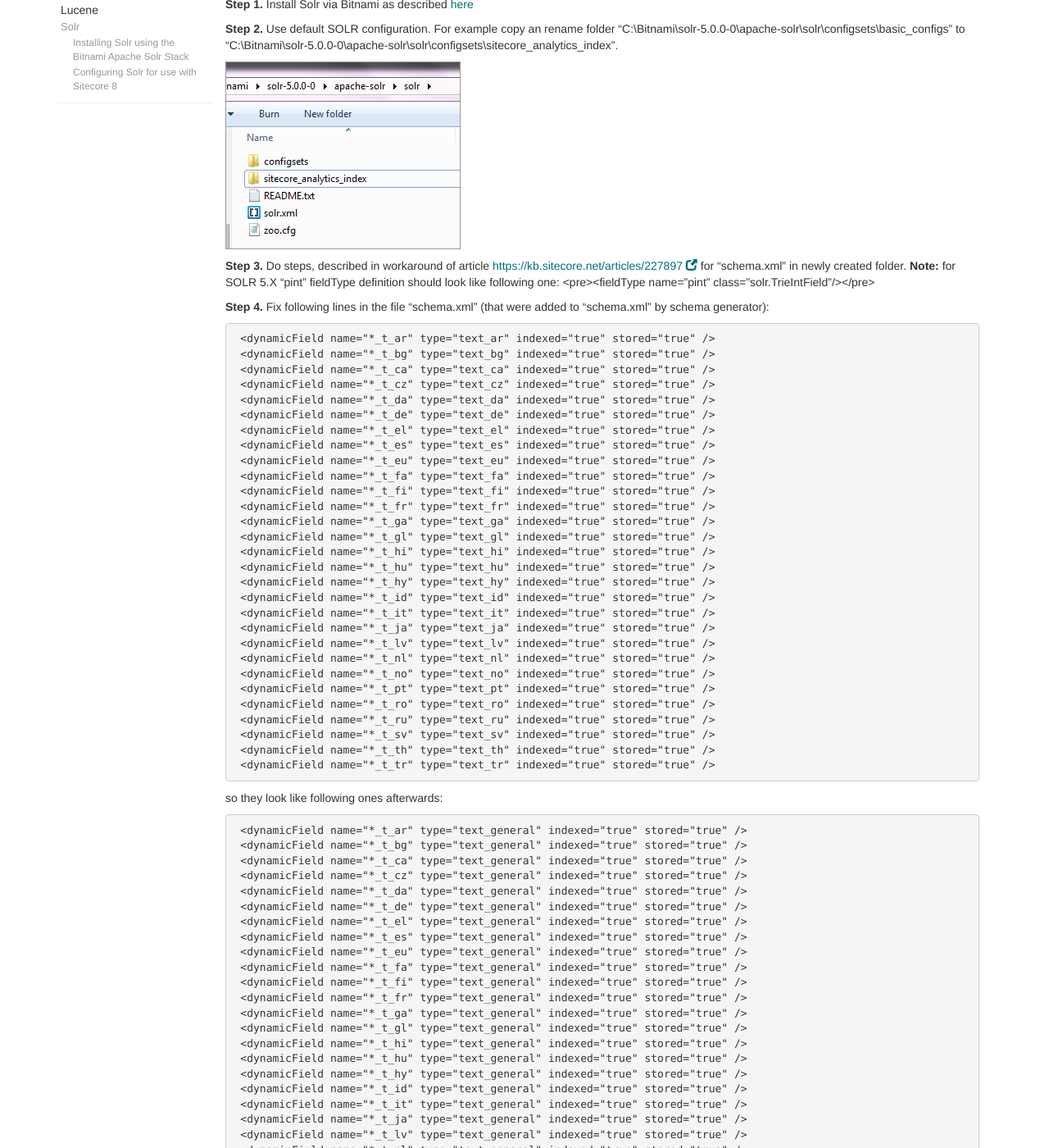
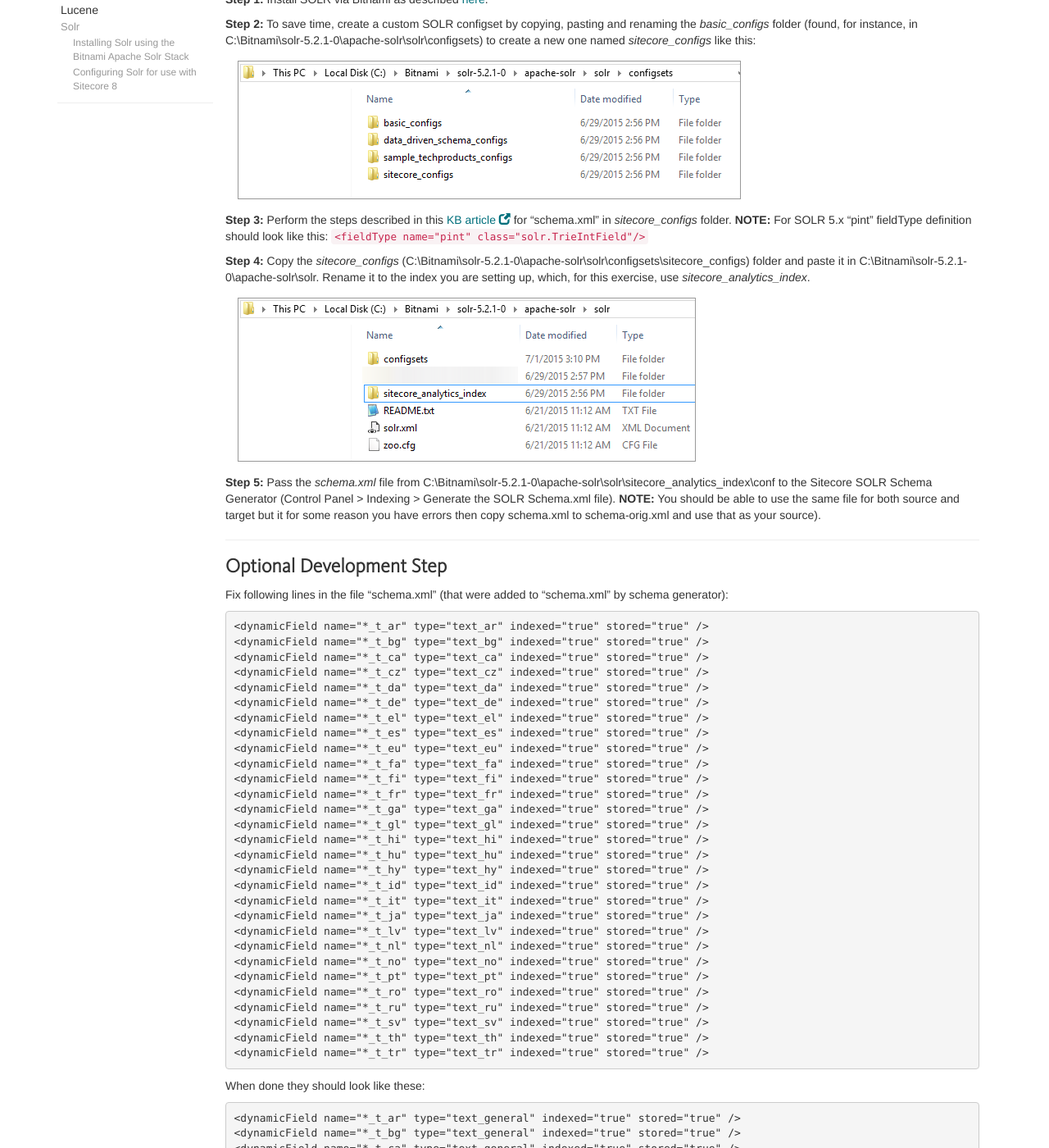
Before and after one commit to Sitecore-Community/docs, a Jekyll site: the page built from search/solr/Configuring-Solr-for-use-with-Sitecore-8/index.md, in a window 1280 px wide and 1400 px high, scrolled down 259 px. Shown: the whole window at 82% size. Built offline with Jekyll 4.4.1, drawn with Linux system fonts in a browser that asks for light colours; nearby versions of some CDN libraries; a script that is not in the unit is left out; comment, search, counter and statistics services are not loaded; some of the changed text lies outside the part shown.

Commit message:
Reworked the Configuring Solr for use with Sitecore page to make it easier to follow as well as changed a few steps. Instead of documenting how to setup the "analytics" index in Solr, I made it so that you can quickly setup any index in Solr following just a few steps.

````diff
--- a/search/solr/Configuring-Solr-for-use-with-Sitecore-8/index.md
+++ b/search/solr/Configuring-Solr-for-use-with-Sitecore-8/index.md
@@ -6,128 +6,166 @@
 
 > This is a work in progress!
 
-### How to configure SOLR to enable only analytics index
+The purpose of this document is to illustrate the steps needed to get SOLR configured properly for use with a Sitecore 8 instance.
 
-**Step 1.** Install Solr via Bitnami as described  [here]({{ site.baseurl }}/search/solr/installing-solr-using-the-bitnami-apache-solr-stack/)
+**Step 1:** Install SOLR via Bitnami as described  [here]({{ site.baseurl }}/search/solr/installing-solr-using-the-bitnami-apache-solr-stack/).
 
-**Step 2.** Use default SOLR configuration. For example copy an rename folder "C:\Bitnami\solr-5.0.0-0\apache-solr\solr\configsets\basic_configs" to "C:\Bitnami\solr-5.0.0-0\apache-solr\solr\configsets\sitecore_analytics_index".
+**Step 2:** To save time, create a custom SOLR configset by copying, pasting and renaming the *basic_configs* folder (found, for instance, in C:\Bitnami\solr-5.2.1-0\apache-solr\solr\configsets) to create a new one named *sitecore_configs* like this:
 
-<img src="/docs/images/search/solr/Configuring-Solr-for-use-with-Sitecore-8/solrfolder.png"  />
+  <img src="/docs/images/search/solr/Configuring-Solr-for-use-with-Sitecore-8/configsets.png" style="margin:5px 15px" />
 
-**Step 3.** Do steps, described in workaround of article [https://kb.sitecore.net/articles/227897](https://kb.sitecore.net/articles/227897) for "schema.xml" in newly created folder.
-    **Note:** for SOLR 5.X "pint" fieldType definition should look like following one:
-     <pre>&lt;fieldType name="pint" class="solr.TrieIntField"/&gt;</pre>
+**Step 3:** Perform the steps described in this [KB article](https://kb.sitecore.net/articles/227897) for "schema.xml" in *sitecore_configs* folder. **NOTE:** For SOLR 5.x "pint" fieldType definition should look like this: ```<fieldType name="pint" class="solr.TrieIntField"/>```
 
-**Step 4.** Fix following lines in the file "schema.xml" (that were added to "schema.xml" by schema generator):
+**Step 4:** Copy the *sitecore_configs* (C:\Bitnami\solr-5.2.1-0\apache-solr\solr\configsets\sitecore_configs) folder and paste it in C:\Bitnami\solr-5.2.1-0\apache-solr\solr. Rename it to the index you are setting up, which, for this exercise, use *sitecore_analytics_index*.
 
-     <dynamicField name="*_t_ar" type="text_ar" indexed="true" stored="true" />
-     <dynamicField name="*_t_bg" type="text_bg" indexed="true" stored="true" />
-     <dynamicField name="*_t_ca" type="text_ca" indexed="true" stored="true" />
-     <dynamicField name="*_t_cz" type="text_cz" indexed="true" stored="true" />
-     <dynamicField name="*_t_da" type="text_da" indexed="true" stored="true" />
-     <dynamicField name="*_t_de" type="text_de" indexed="true" stored="true" />
-     <dynamicField name="*_t_el" type="text_el" indexed="true" stored="true" />
-     <dynamicField name="*_t_es" type="text_es" indexed="true" stored="true" />
-     <dynamicField name="*_t_eu" type="text_eu" indexed="true" stored="true" />
-     <dynamicField name="*_t_fa" type="text_fa" indexed="true" stored="true" />
-     <dynamicField name="*_t_fi" type="text_fi" indexed="true" stored="true" />
-     <dynamicField name="*_t_fr" type="text_fr" indexed="true" stored="true" />
-     <dynamicField name="*_t_ga" type="text_ga" indexed="true" stored="true" />
-     <dynamicField name="*_t_gl" type="text_gl" indexed="true" stored="true" />
-     <dynamicField name="*_t_hi" type="text_hi" indexed="true" stored="true" />
-     <dynamicField name="*_t_hu" type="text_hu" indexed="true" stored="true" />
-     <dynamicField name="*_t_hy" type="text_hy" indexed="true" stored="true" />
-     <dynamicField name="*_t_id" type="text_id" indexed="true" stored="true" />
-     <dynamicField name="*_t_it" type="text_it" indexed="true" stored="true" />
-     <dynamicField name="*_t_ja" type="text_ja" indexed="true" stored="true" />
-     <dynamicField name="*_t_lv" type="text_lv" indexed="true" stored="true" />
-     <dynamicField name="*_t_nl" type="text_nl" indexed="true" stored="true" />
-     <dynamicField name="*_t_no" type="text_no" indexed="true" stored="true" />
-     <dynamicField name="*_t_pt" type="text_pt" indexed="true" stored="true" />
-     <dynamicField name="*_t_ro" type="text_ro" indexed="true" stored="true" />
-     <dynamicField name="*_t_ru" type="text_ru" indexed="true" stored="true" />
-     <dynamicField name="*_t_sv" type="text_sv" indexed="true" stored="true" />
-     <dynamicField name="*_t_th" type="text_th" indexed="true" stored="true" />
-     <dynamicField name="*_t_tr" type="text_tr" indexed="true" stored="true" />
+  <img src="/docs/images/search/solr/Configuring-Solr-for-use-with-Sitecore-8/solrfolder.png" style="margin:5px 15px" />
 
+**Step 5:** Pass the *schema.xml* file from C:\Bitnami\solr-5.2.1-0\apache-solr\solr\sitecore_analytics_index\conf to the Sitecore SOLR Schema Generator (Control Panel > Indexing > Generate the SOLR Schema.xml file). **NOTE:** You should be able to use the same file for both source and target but it for some reason you have errors then copy schema.xml to schema-orig.xml and use that as your source).
 
-so they look like following ones afterwards:
+---
 
-     <dynamicField name="*_t_ar" type="text_general" indexed="true" stored="true" />
-     <dynamicField name="*_t_bg" type="text_general" indexed="true" stored="true" />
-     <dynamicField name="*_t_ca" type="text_general" indexed="true" stored="true" />
-     <dynamicField name="*_t_cz" type="text_general" indexed="true" stored="true" />
-     <dynamicField name="*_t_da" type="text_general" indexed="true" stored="true" />
-     <dynamicField name="*_t_de" type="text_general" indexed="true" stored="true" />
-     <dynamicField name="*_t_el" type="text_general" indexed="true" stored="true" />
-     <dynamicField name="*_t_es" type="text_general" indexed="true" stored="true" />
-     <dynamicField name="*_t_eu" type="text_general" indexed="true" stored="true" />
-     <dynamicField name="*_t_fa" type="text_general" indexed="true" stored="true" />
-     <dynamicField name="*_t_fi" type="text_general" indexed="true" stored="true" />
-     <dynamicField name="*_t_fr" type="text_general" indexed="true" stored="true" />
-     <dynamicField name="*_t_ga" type="text_general" indexed="true" stored="true" />
-     <dynamicField name="*_t_gl" type="text_general" indexed="true" stored="true" />
-     <dynamicField name="*_t_hi" type="text_general" indexed="true" stored="true" />
-     <dynamicField name="*_t_hu" type="text_general" indexed="true" stored="true" />
-     <dynamicField name="*_t_hy" type="text_general" indexed="true" stored="true" />
-     <dynamicField name="*_t_id" type="text_general" indexed="true" stored="true" />
-     <dynamicField name="*_t_it" type="text_general" indexed="true" stored="true" />
-     <dynamicField name="*_t_ja" type="text_general" indexed="true" stored="true" />
-     <dynamicField name="*_t_lv" type="text_general" indexed="true" stored="true" />
-     <dynamicField name="*_t_nl" type="text_general" indexed="true" stored="true" />
-     <dynamicField name="*_t_no" type="text_general" indexed="true" stored="true" />
-     <dynamicField name="*_t_pt" type="text_general" indexed="true" stored="true" />
-     <dynamicField name="*_t_ro" type="text_general" indexed="true" stored="true" />
-     <dynamicField name="*_t_ru" type="text_general" indexed="true" stored="true" />
-     <dynamicField name="*_t_sv" type="text_general" indexed="true" stored="true" />
-     <dynamicField name="*_t_th" type="text_general" indexed="true" stored="true" />
-     <dynamicField name="*_t_tr" type="text_general" indexed="true" stored="true" />
+### Optional Development Step
 
+Fix following lines in the file "schema.xml" (that were added to "schema.xml" by schema generator):
 
-so, property "type" should be replaced in all those lines to **"text_general"**.
-**Note:** This is just for testing purposes, for real project definitions of appropriate language-specific field types (for example "text_de") have to be added according to SOLR documentation.
+{% highlight xml %}
+<dynamicField name="*_t_ar" type="text_ar" indexed="true" stored="true" />
+<dynamicField name="*_t_bg" type="text_bg" indexed="true" stored="true" />
+<dynamicField name="*_t_ca" type="text_ca" indexed="true" stored="true" />
+<dynamicField name="*_t_cz" type="text_cz" indexed="true" stored="true" />
+<dynamicField name="*_t_da" type="text_da" indexed="true" stored="true" />
+<dynamicField name="*_t_de" type="text_de" indexed="true" stored="true" />
+<dynamicField name="*_t_el" type="text_el" indexed="true" stored="true" />
+<dynamicField name="*_t_es" type="text_es" indexed="true" stored="true" />
+<dynamicField name="*_t_eu" type="text_eu" indexed="true" stored="true" />
+<dynamicField name="*_t_fa" type="text_fa" indexed="true" stored="true" />
+<dynamicField name="*_t_fi" type="text_fi" indexed="true" stored="true" />
+<dynamicField name="*_t_fr" type="text_fr" indexed="true" stored="true" />
+<dynamicField name="*_t_ga" type="text_ga" indexed="true" stored="true" />
+<dynamicField name="*_t_gl" type="text_gl" indexed="true" stored="true" />
+<dynamicField name="*_t_hi" type="text_hi" indexed="true" stored="true" />
+<dynamicField name="*_t_hu" type="text_hu" indexed="true" stored="true" />
+<dynamicField name="*_t_hy" type="text_hy" indexed="true" stored="true" />
+<dynamicField name="*_t_id" type="text_id" indexed="true" stored="true" />
+<dynamicField name="*_t_it" type="text_it" indexed="true" stored="true" />
+<dynamicField name="*_t_ja" type="text_ja" indexed="true" stored="true" />
+<dynamicField name="*_t_lv" type="text_lv" indexed="true" stored="true" />
+<dynamicField name="*_t_nl" type="text_nl" indexed="true" stored="true" />
+<dynamicField name="*_t_no" type="text_no" indexed="true" stored="true" />
+<dynamicField name="*_t_pt" type="text_pt" indexed="true" stored="true" />
+<dynamicField name="*_t_ro" type="text_ro" indexed="true" stored="true" />
+<dynamicField name="*_t_ru" type="text_ru" indexed="true" stored="true" />
+<dynamicField name="*_t_sv" type="text_sv" indexed="true" stored="true" />
+<dynamicField name="*_t_th" type="text_th" indexed="true" stored="true" />
+<dynamicField name="*_t_tr" type="text_tr" indexed="true" stored="true" />
+{% endhighlight %}
 
-**Step 5.** Go to Solr admin page by loading http://localhost:8983/solr/ (it is default port, you should use the one that you specified when installed Bitnami) or by pressing Go to application in Bitnami tool:
+When done they should look like these:
 
-<img src="/docs/images/search/solr/Configuring-Solr-for-use-with-Sitecore-8/bitnamistart.png"  />
+{% highlight xml %}
+<dynamicField name="*_t_ar" type="text_general" indexed="true" stored="true" />
+<dynamicField name="*_t_bg" type="text_general" indexed="true" stored="true" />
+<dynamicField name="*_t_ca" type="text_general" indexed="true" stored="true" />
+<dynamicField name="*_t_cz" type="text_general" indexed="true" stored="true" />
+<dynamicField name="*_t_da" type="text_general" indexed="true" stored="true" />
+<dynamicField name="*_t_de" type="text_general" indexed="true" stored="true" />
+<dynamicField name="*_t_el" type="text_general" indexed="true" stored="true" />
+<dynamicField name="*_t_es" type="text_general" indexed="true" stored="true" />
+<dynamicField name="*_t_eu" type="text_general" indexed="true" stored="true" />
+<dynamicField name="*_t_fa" type="text_general" indexed="true" stored="true" />
+<dynamicField name="*_t_fi" type="text_general" indexed="true" stored="true" />
+<dynamicField name="*_t_fr" type="text_general" indexed="true" stored="true" />
+<dynamicField name="*_t_ga" type="text_general" indexed="true" stored="true" />
+<dynamicField name="*_t_gl" type="text_general" indexed="true" stored="true" />
+<dynamicField name="*_t_hi" type="text_general" indexed="true" stored="true" />
+<dynamicField name="*_t_hu" type="text_general" indexed="true" stored="true" />
+<dynamicField name="*_t_hy" type="text_general" indexed="true" stored="true" />
+<dynamicField name="*_t_id" type="text_general" indexed="true" stored="true" />
+<dynamicField name="*_t_it" type="text_general" indexed="true" stored="true" />
+<dynamicField name="*_t_ja" type="text_general" indexed="true" stored="true" />
+<dynamicField name="*_t_lv" type="text_general" indexed="true" stored="true" />
+<dynamicField name="*_t_nl" type="text_general" indexed="true" stored="true" />
+<dynamicField name="*_t_no" type="text_general" indexed="true" stored="true" />
+<dynamicField name="*_t_pt" type="text_general" indexed="true" stored="true" />
+<dynamicField name="*_t_ro" type="text_general" indexed="true" stored="true" />
+<dynamicField name="*_t_ru" type="text_general" indexed="true" stored="true" />
+<dynamicField name="*_t_sv" type="text_general" indexed="true" stored="true" />
+<dynamicField name="*_t_th" type="text_general" indexed="true" stored="true" />
+<dynamicField name="*_t_tr" type="text_general" indexed="true" stored="true" />
+{% endhighlight %}
 
-**Step 6.** Go to Core admin, press Add core and fill **name** and **instance dir** with "sitecore_analytics_index":
+In summary, replace all *type* properties so they say *text_general*.
 
-<img src="/docs/images/search/solr/Configuring-Solr-for-use-with-Sitecore-8/addcore.png"  />
+**NOTE:** This is just for testing purposes, for real project definitions of appropriate language-specific field types (for example "text_de") have to be added according to SOLR documentation.
 
-**Step 7.** Download Solr Support Package from your <a href="https://dev.sitecore.net/Downloads/Sitecore_Experience_Platform/8_0.aspx" >update of Sitecore 8</a>. Unpack the package and copy all dlls from bin folder to your Sitecore bin folder.
+---
 
-**Step 8.** If you don’t have the Microsoft.Practices.Unity.dll in your bin folder, download and install <a href="http://www.microsoft.com/en-gb/download/details.aspx?id=17866">Unity</a> and the needed dll will be in C:\Program Files (x86)\Microsoft Unity Application Block 2.1\Bin.
+**Step 6:** Navigate to the [SOLR admin page](http://localhost:8983/solr/) or by pressing Go to application in Bitnami tool:
 
-**Step 9.** Go to App_Config/Include folder:
+  <img src="/docs/images/search/solr/Configuring-Solr-for-use-with-Sitecore-8/bitnamistart.png" style="margin:5px 15px" />
 
-- Uncomment Sitecore.ContentSearch.Solr.DefaultIndexConfiguration.config
-- Uncomment Sitecore.ContentSearch.Solr.Index.Analytics.config
-- Comment Sitecore.ContentSearch.Lucene.Index.Analytics.config
+**Step 7:** Go to Core admin, press Add core and fill **name** and **instance dir** with the name of the index being added (from Step 4 above), in this example use *sitecore_analytics_index*.
 
-**Step 10.** Change next settings in Sitecore.ContentSearch.Solr.DefaultIndexConfiguration.config:
+  <img src="/docs/images/search/solr/Configuring-Solr-for-use-with-Sitecore-8/addcore.png" style="margin:5px 15px" />
 
-`<setting name="ContentSearch.Solr.ServiceBaseAddress" value="http://localhost:9999/solr" />` - set your port here
+**Step 8:** Download SOLR Support Package from your <a href="https://dev.sitecore.net/Downloads/Sitecore_Experience_Platform/8_0.aspx" >update of Sitecore 8</a>. Unpack the package and copy all dlls from bin folder to your Sitecore bin folder.
 
-`<setting name="ContentSearch.Solr.EnableHttpCache" value="false" />` - change to false
+**Step 9:** If you don’t have the Microsoft.Practices.Unity.dll in your bin folder, download and install <a href="http://www.microsoft.com/en-gb/download/details.aspx?id=17866">Unity</a> and the needed dll will be in C:\Program Files (x86)\Microsoft Unity Application Block 2.1\Bin.
 
-**Step 11.** Do Step 11 from following [article](http://www.dansolovay.com/2013/05/setting-up-solr-with-sitecore-7.html). - "It is also necessary to add Castle.Core and Castle.Windsor. For example version 3.1.0 for each. Getting these is tricky. You can create a solution and use NuGet, or you can pull them directly from the Nuget site, using [https://www.nuget.org/api/v2/package/castle.windsor/3.1.0](https://www.nuget.org/api/v2/package/castle.windsor/3.1.0) and [https://www.nuget.org/api/v2/package/castle.core/3.1.0](https://www.nuget.org/api/v2/package/castle.core/3.1.0) Hitting these URLs on Chrome automatically downloads a .nupkg object, which you can rename to a zip archive. Both archives contain a "lib\net40-client" path. Copy Castle.Windsor.dll and Castle.Core.dll from lib\net40-client of each package to the website bin directory."
+**Step 10:** In the App_Config/Include folder ensure that the following files have been disabled or enabled depending on their purpose.
 
-**Step 12.** Do Step 12 from the same article (as in previous step). - "Finally, wire in the Inversion of Control logic by editing the Global.asax "Application" directive to read:
-`<%@Application Language='C#' Inherits="Sitecore.ContentSearch.SolrProvider.CastleWindsorIntegration.WindsorApplication" %>`"
+ * **Disable:**
+   * Sitecore.ContentSearch.Lucene.DefaultIndexConfiguration.config
+   * Sitecore.ContentSearch.Lucene.Index.Analytics.config
+   * Sitecore.ContentSearch.Lucene.Index.Core.config
+   * Sitecore.ContentSearch.Lucene.Index.Master.config
+   * Sitecore.ContentSearch.Lucene.Index.Web.config
+   * Sitecore.ContentSearch.Lucene.Indexes.Sharded.Core.config
+   * Sitecore.ContentSearch.Lucene.Indexes.Sharded.Master.config
+   * Sitecore.ContentSearch.Lucene.Indexes.Sharded.Web.config
 
-**Step 13.** If you get an `index has no configuration` exception after starting the site, check your config patch files for Lucene indexes that are missing the `<configuration />` element.
-When you enable SOLR it becomes the default provider and that causes this exception on existing Lucene indexes that don't have the provider explicitely configured.
+ * **Enable:**
+   * Sitecore.ContentSearch.Solr.DefaultIndexConfiguration.config
+   * Sitecore.ContentSearch.Solr.Index.Analytics.config
+   * Sitecore.ContentSearch.Solr.Index.Core.config
+   * Sitecore.ContentSearch.Solr.Index.Master.config
+   * Sitecore.ContentSearch.Solr.Index.Web.config
 
-### How to configure SOLR to enable other indexes
+Generally speaking, any config file with the *Lucene* text in it should be disabled and any config file with *Solr* text in it should be enabled.
 
-You can configure other indexes to work with SOLR. Basically you need to repeat the same steps as for analytics index but give the index correct name. So "sitecore_master_index" or "sitecore_web_index" or "sitecore_core_index" instead of "sitecore_analytics_index".
-In case you have already done all the steps for analytics index (described above), off course there is no need in repeating the steps #1,7,8,10,11,12. And on Step 9 you should disable and enable appropriate config file.
+**Step 11:** Change next settings in Sitecore.ContentSearch.Solr.DefaultIndexConfiguration.config:
 
-Enjoy!
+  * ```<setting name="ContentSearch.Solr.ServiceBaseAddress" value="http://localhost:9999/solr" />``` - set port accordingly
+  * ```<setting name="ContentSearch.Solr.EnableHttpCache" value="false" />``` - set to false
 
-**P.S.** To check if anything is getting into your index, make some completed visits to the website (followed by session end) and run next query in the browser:
+**Step 12:** Ensure that you have [Castle.Core](https://www.nuget.org/packages/Castle.Core/) and [Castle.windsor](https://www.nuget.org/packages/Castle.Windsor/) added to your solution. Two ways to do this include Nuget (probably the simplest) or dropping the assemblies in the bin folder directly.
 
-`http://localhost:8983/solr/sitecore_analytics_index/select?q=*&rows=1000`
+**Step 13:** Now you need to convert the application to use ```Castle.WindsorApplication``` in the Global.asax. Do this by editing the *Global.asax* file as follows:
 
-For other indexes, for example "sitecore_master_index", just rebuild index (using standard application in Control Panel -> Indexing Manager) and request similar URL: `http://localhost:8983/solr/sitecore_master_index/select?q=*&rows=1000`
+{% highlight html %}
+<%@ Application Language='C#' Inherits="Sitecore.ContentSearch.SolrProvider.CastleWindsorIntegration.WindsorApplication" %>
+{% endhighlight %}
+
+**NOTE:** If you get an <i>index has no configuration</i> exception after starting the site, check your config patch files for Lucene indexes that are missing the ```<configuration />``` element. When you enable SOLR it becomes the default provider and that causes this exception on existing Lucene indexes that don't have the provider explicitly configured.
+
+## Verify it works
+
+To check if anything is getting into your index, make some completed visits to the website (followed by session end) and run this query in the browser:
+
+ * ```http://localhost:8983/solr/sitecore_analytics_index/select?q=*&rows=1000```
+
+For other indexes, for example "sitecore_master_index", just rebuild index (using standard application in Control Panel -> Indexing Manager) and request similar url:
+
+ * ```http://localhost:8983/solr/sitecore_master_index/select?q=*&rows=1000```
+
+## Rinse and repeat
+
+ Use the process detailed in Steps 4-7 to create new cores for all the remaining indexes you would like to move to SOLR.
+
+---
+
+## References
+
+ * Huge props to [Dan Solovay](https://twitter.com/DanSolovay) for his [guide on setting up Solr](http://www.dansolovay.com/2013/05/setting-up-solr-with-sitecore-7.html) for use with Sitecore 7 and higher.
+ * [Sitecore Solr Compatibility KB Article](https://kb.sitecore.net/articles/227897)
+ * [Bitnami Solr Stack](https://bitnami.com/stack/solr)
````
Also changed, not shown: images/search/solr/Configuring-Solr-for-use-with-Sitecore-8/configsets.png (added), images/search/solr/Configuring-Solr-for-use-with-Sitecore-8/solrfolder.png.
